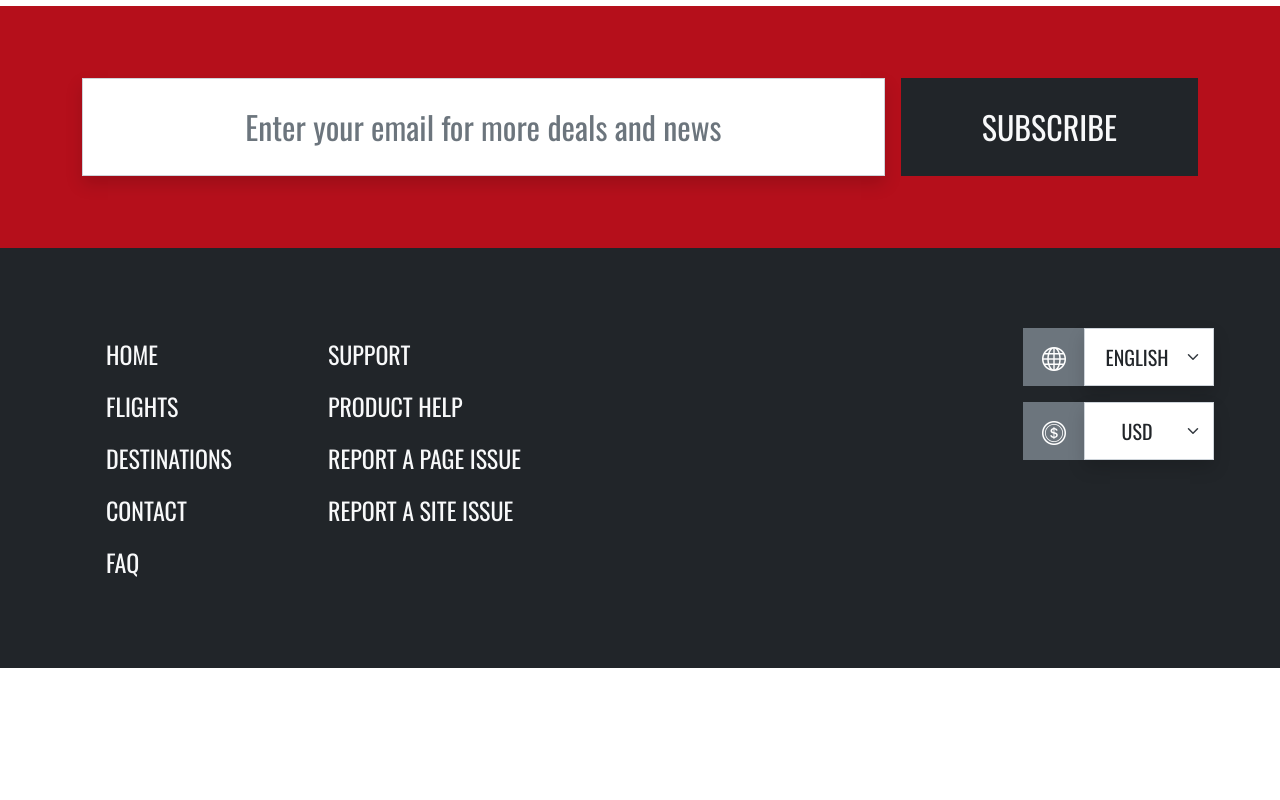
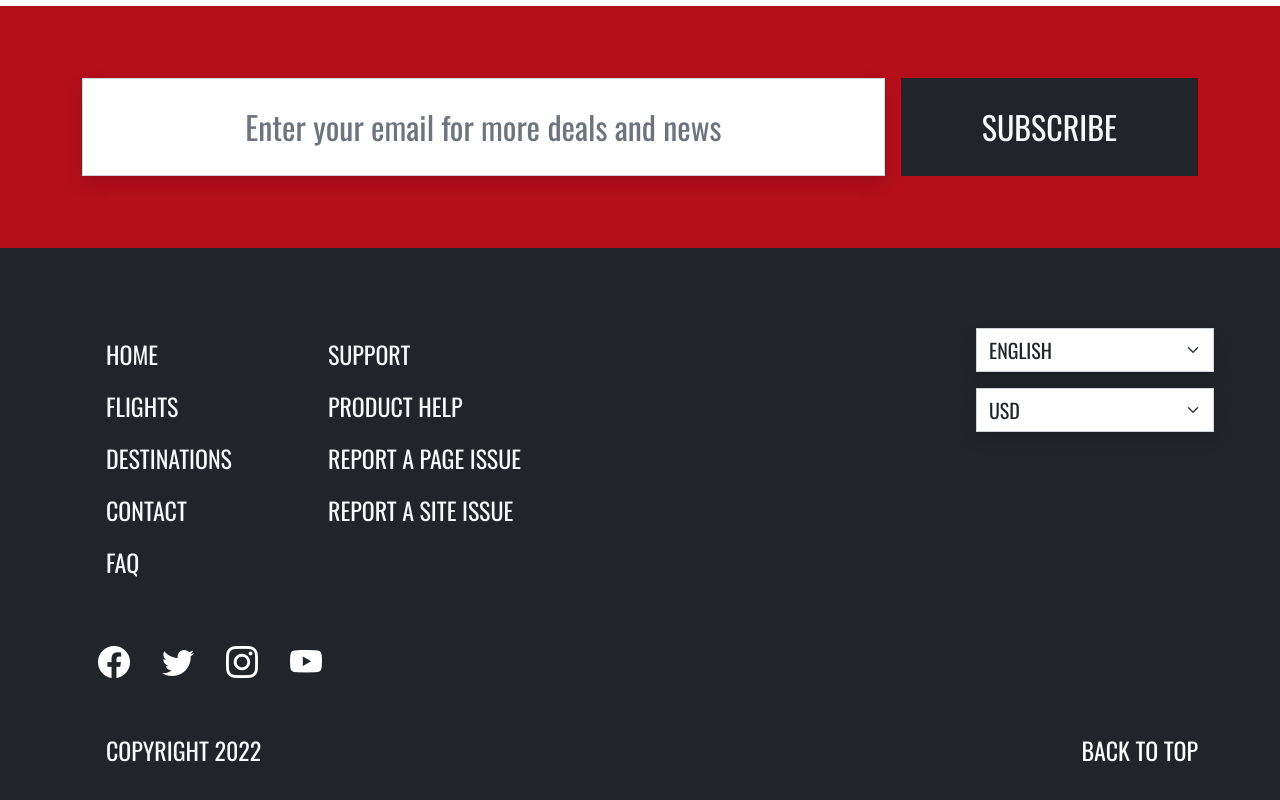
Before and after one commit to Rasgrin/travl-diplomski, a website built with Parcel: page src/flights.html in a window 1280 px wide. Shown: the part 2882-3682 px from the top of the page. Before the commit the page ends 3550 px from the top, so only its background shows below. Built offline with nearby package versions, Linux system fonts and the light colour scheme.

Commit message:
footer dropdown style

```diff
--- a/src/flights.html
+++ b/src/flights.html
@@ -110,7 +110,8 @@
     </div>
     <!-- FOOTER -->
     <div class="bg-dark text-light py-9">
-      <div class="container d-flex flex-row justify-content-center">
+      <div class="container d-flex flex-column justify-content-center">
+        <div class="d-flex flex-row">
           <ul class="navbar-nav d-flex flex-column">
             <li class="nav-item mx-4">
               <a class="nav-link fs-4 fw-normal" aria-current="page" href="./index.html">HOME</a>
@@ -146,21 +147,32 @@
 
           <div class="div mb-4 ms-auto">
             <div class="input-group ms-3 mb-3">
-            <span class="input-group-text px-3 py-2 fs-4 bg-secondary text-white border border-secondary border-3" id="basic-addon1"><i class="bi bi-globe"></i></span>
-            <select class="form-select fs-5 text-center shadow" id="inputGroupSelect01">
+              <select class="form-select fs-5 text-left shadow pe-10" id="inputGroupSelect01">
                 <option value="1" selected>ENGLISH</option>
                 <option value="2">SERBIAN</option>
               </select>
             </div>
             <div class="input-group ms-3 mb-3">
-            <span class="input-group-text px-3 py-2 fs-4 bg-secondary text-white border border-secondary border-3" id="basic-addon1"><i class="bi bi-coin"></i></span>
-            <select class="form-select fs-5 text-center shadow" id="inputGroupSelect01">
+              <select class="form-select fs-5 text-left shadow pe-10" id="inputGroupSelect01">
                 <option value="1" selected>USD</option>
                 <option value="2">RSD</option>
               </select>
             </div>
           </div>
         </div>
+
+        <div class="d-flex flex-row mt-5">
+          <a class="mx-3 fs-2 text-white" href="#"><i class="bi bi-facebook"></i></a>
+          <a class="mx-3 fs-2 text-white" href="#"><i class="bi bi-twitter"></i></a>
+          <a class="mx-3 fs-2 text-white" href="#"><i class="bi bi-instagram"></i></a>
+          <a class="mx-3 fs-2 text-white" href="#"><i class="bi bi-youtube"></i></a>
+        </div>
+
+        <div class="d-flex flex-row mt-5 ms-4">
+          <p class="fs-4">COPYRIGHT 2022</p>
+          <a class="ms-auto fs-4 text-white text-decoration-none" href="#">BACK TO TOP</a>
+        </div>
+      </div>
     </div>
   </body>
 </html>
```
Also changed, not shown: src/index.html (+3 -3 lines). Lines whose indentation alone changed are shown as unchanged.
